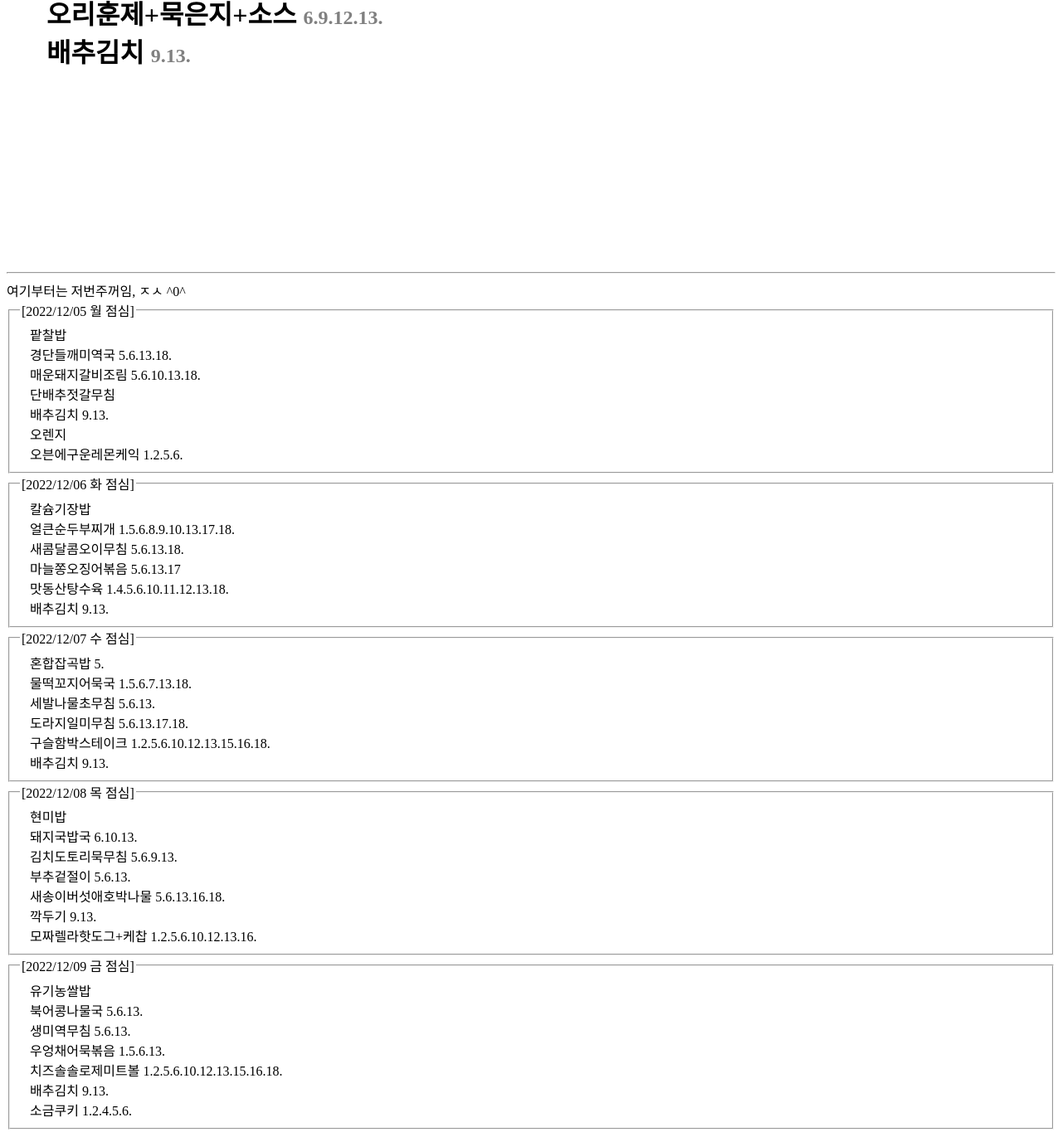
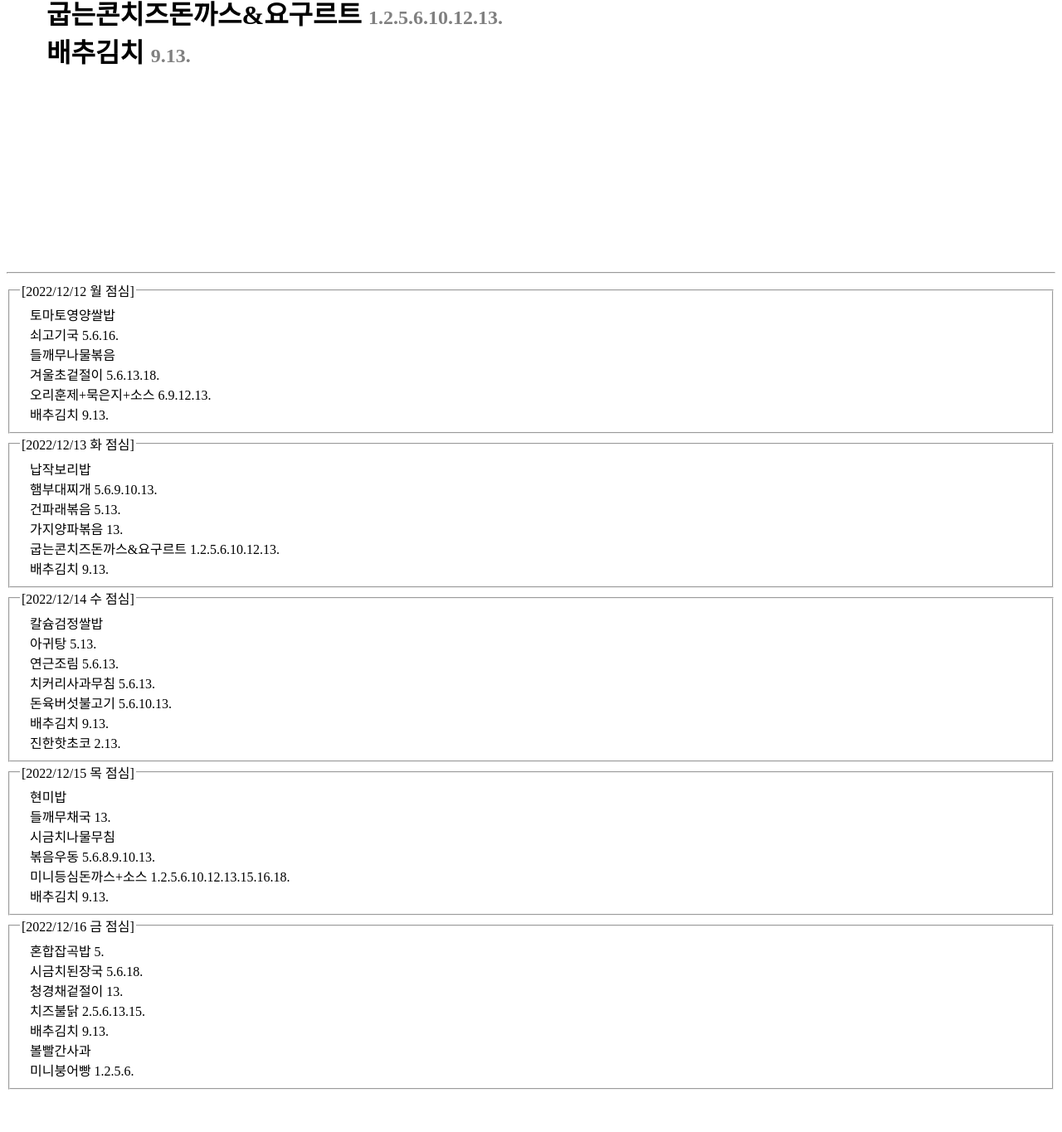
Before and after one commit to eocnd1116/hapPoING, a plain HTML site: page index.html in a window 1280 px wide. Shown: the part 304-1669 px from the top of the page at 83% size. After the commit the page ends 1626 px from the top, so only its background shows below. Drawn offline with Linux system fonts and the light colour scheme.

Commit message:
Update index.html

```diff
--- a/index.html
+++ b/index.html
@@ -20,67 +20,65 @@
   <hr>
 
   <h1>
-  &nbsp;&nbsp;&nbsp;&nbsp;&nbsp;&nbsp;토마토영양쌀밥<br>
-  &nbsp;&nbsp;&nbsp;&nbsp;&nbsp;&nbsp;쇠고기국 <a id="colGray">5.6.16.<br></a>
-  &nbsp;&nbsp;&nbsp;&nbsp;&nbsp;&nbsp;들깨무나물볶음<br>
-  &nbsp;&nbsp;&nbsp;&nbsp;&nbsp;&nbsp;겨울초겉절이 <a id="colGray">5.6.13.18.<br></a>
-  &nbsp;&nbsp;&nbsp;&nbsp;&nbsp;&nbsp;오리훈제+묵은지+소스 <a id="colGray">6.9.12.13.<br></a>
+  &nbsp;&nbsp;&nbsp;&nbsp;&nbsp;&nbsp;납작보리밥<br>
+  &nbsp;&nbsp;&nbsp;&nbsp;&nbsp;&nbsp;햄부대찌개 <a id="colGray">5.6.9.10.13.<br></a>
+  &nbsp;&nbsp;&nbsp;&nbsp;&nbsp;&nbsp;건파래볶음 <a id="colGray">5.13.<br></a>
+  &nbsp;&nbsp;&nbsp;&nbsp;&nbsp;&nbsp;가지양파볶음 <a id="colGray">13.<br></a>
+  &nbsp;&nbsp;&nbsp;&nbsp;&nbsp;&nbsp;굽는콘치즈돈까스&요구르트 <a id="colGray">1.2.5.6.10.12.13.<br></a>
   &nbsp;&nbsp;&nbsp;&nbsp;&nbsp;&nbsp;배추김치 <a id="colGray">9.13.<br></a>
   <br><br><br><br><br><br>
   </h3>
   <hr>
-  여기부터는 저번주꺼임, ㅈㅅ ^0^
   <fieldset>
-    <legend>[2022/12/05 월 점심]</legend>
-    &nbsp;&nbsp;&nbsp;팥찰밥 <br>
-    &nbsp;&nbsp;&nbsp;경단들깨미역국 5.6.13.18. <br>
-    &nbsp;&nbsp;&nbsp;매운돼지갈비조림 5.6.10.13.18. <br>
-    &nbsp;&nbsp;&nbsp;단배추젓갈무침 <br>
-    &nbsp;&nbsp;&nbsp;배추김치 9.13. <br>
-    &nbsp;&nbsp;&nbsp;오렌지 <br>
-    &nbsp;&nbsp;&nbsp;오븐에구운레몬케익 1.2.5.6. <br>
-  </fieldset>
-
-  <fieldset>
-    <legend>[2022/12/06 화 점심]</legend>
-      &nbsp;&nbsp;&nbsp;칼슘기장밥<br>
-      &nbsp;&nbsp;&nbsp;얼큰순두부찌개 1.5.6.8.9.10.13.17.18.<br>
-      &nbsp;&nbsp;&nbsp;새콤달콤오이무침 5.6.13.18.<br>
-      &nbsp;&nbsp;&nbsp;마늘쫑오징어볶음 5.6.13.17<br>
-      &nbsp;&nbsp;&nbsp;맛동산탕수육 1.4.5.6.10.11.12.13.18.<br>
-      &nbsp;&nbsp;&nbsp;배추김치 9.13.<br>
-  </fieldset>
-
-  <fieldset>
-    <legend>[2022/12/07 수 점심]</legend>
-    &nbsp;&nbsp;&nbsp;혼합잡곡밥 5.<br>
-    &nbsp;&nbsp;&nbsp;물떡꼬지어묵국 1.5.6.7.13.18.<br>
-    &nbsp;&nbsp;&nbsp;세발나물초무침 5.6.13.<br>
-    &nbsp;&nbsp;&nbsp;도라지일미무침 5.6.13.17.18.<br>
-    &nbsp;&nbsp;&nbsp;구슬함박스테이크 1.2.5.6.10.12.13.15.16.18.<br>
+    <legend>[2022/12/12 월 점심]</legend>
+    &nbsp;&nbsp;&nbsp;토마토영양쌀밥<br>
+    &nbsp;&nbsp;&nbsp;쇠고기국 5.6.16.<br>
+    &nbsp;&nbsp;&nbsp;들깨무나물볶음<br>
+    &nbsp;&nbsp;&nbsp;겨울초겉절이 5.6.13.18.<br>
+    &nbsp;&nbsp;&nbsp;오리훈제+묵은지+소스 6.9.12.13.<br>
     &nbsp;&nbsp;&nbsp;배추김치 9.13.<br>
   </fieldset>
 
   <fieldset>
-    <legend>[2022/12/08 목 점심]</legend>
-    &nbsp;&nbsp;&nbsp;현미밥<br>
-    &nbsp;&nbsp;&nbsp;돼지국밥국 6.10.13.<br>
-    &nbsp;&nbsp;&nbsp;김치도토리묵무침 5.6.9.13.<br>
-    &nbsp;&nbsp;&nbsp;부추겉절이 5.6.13.<br>
-    &nbsp;&nbsp;&nbsp;새송이버섯애호박나물 5.6.13.16.18.<br>
-    &nbsp;&nbsp;&nbsp;깍두기 9.13.<br>
-    &nbsp;&nbsp;&nbsp;모짜렐라핫도그+케찹 1.2.5.6.10.12.13.16.<br>
+    <legend>[2022/12/13 화 점심]</legend>
+    &nbsp;&nbsp;&nbsp;납작보리밥<br>
+    &nbsp;&nbsp;&nbsp;햄부대찌개 5.6.9.10.13.<br>
+    &nbsp;&nbsp;&nbsp;건파래볶음 5.13.<br>
+    &nbsp;&nbsp;&nbsp;가지양파볶음 13.<br>
+    &nbsp;&nbsp;&nbsp;굽는콘치즈돈까스&요구르트 1.2.5.6.10.12.13.<br>
+    &nbsp;&nbsp;&nbsp;배추김치 9.13.<br>
   </fieldset>
 
   <fieldset>
-    <legend>[2022/12/09 금 점심]</legend>
-    &nbsp;&nbsp;&nbsp;유기농쌀밥<br>
-    &nbsp;&nbsp;&nbsp;북어콩나물국 5.6.13.<br>
-    &nbsp;&nbsp;&nbsp;생미역무침 5.6.13.<br>
-    &nbsp;&nbsp;&nbsp;우엉채어묵볶음 1.5.6.13.<br>
-    &nbsp;&nbsp;&nbsp;치즈솔솔로제미트볼 1.2.5.6.10.12.13.15.16.18.<br>
+    <legend>[2022/12/14 수 점심]</legend>
+    &nbsp;&nbsp;&nbsp;칼슘검정쌀밥<br>
+    &nbsp;&nbsp;&nbsp;아귀탕 5.13.<br>
+    &nbsp;&nbsp;&nbsp;연근조림 5.6.13.<br>
+    &nbsp;&nbsp;&nbsp;치커리사과무침 5.6.13.<br>
+    &nbsp;&nbsp;&nbsp;돈육버섯불고기 5.6.10.13.<br>
     &nbsp;&nbsp;&nbsp;배추김치 9.13.<br>
-    &nbsp;&nbsp;&nbsp;소금쿠키 1.2.4.5.6.<br>
+    &nbsp;&nbsp;&nbsp;진한핫초코 2.13.<br>
+  </fieldset>
+
+  <fieldset>
+    <legend>[2022/12/15 목 점심]</legend>
+    &nbsp;&nbsp;&nbsp;현미밥<br>
+    &nbsp;&nbsp;&nbsp;들깨무채국 13.<br>
+    &nbsp;&nbsp;&nbsp;시금치나물무침<br>
+    &nbsp;&nbsp;&nbsp;볶음우동 5.6.8.9.10.13.<br>
+    &nbsp;&nbsp;&nbsp;미니등심돈까스+소스 1.2.5.6.10.12.13.15.16.18.<br>
+    &nbsp;&nbsp;&nbsp;배추김치 9.13.<br>
+  </fieldset>
+
+  <fieldset>
+    <legend>[2022/12/16 금 점심]</legend>
+    &nbsp;&nbsp;&nbsp;혼합잡곡밥 5.<br>
+    &nbsp;&nbsp;&nbsp;시금치된장국 5.6.18.<br>
+    &nbsp;&nbsp;&nbsp;청경채겉절이 13.<br>
+    &nbsp;&nbsp;&nbsp;치즈불닭 2.5.6.13.15.<br>
+    &nbsp;&nbsp;&nbsp;배추김치 9.13.<br>
+    &nbsp;&nbsp;&nbsp;볼빨간사과<br>
+    &nbsp;&nbsp;&nbsp;미니붕어빵 1.2.5.6.<br>
   </fieldset>
 </body>
 </html>
```
